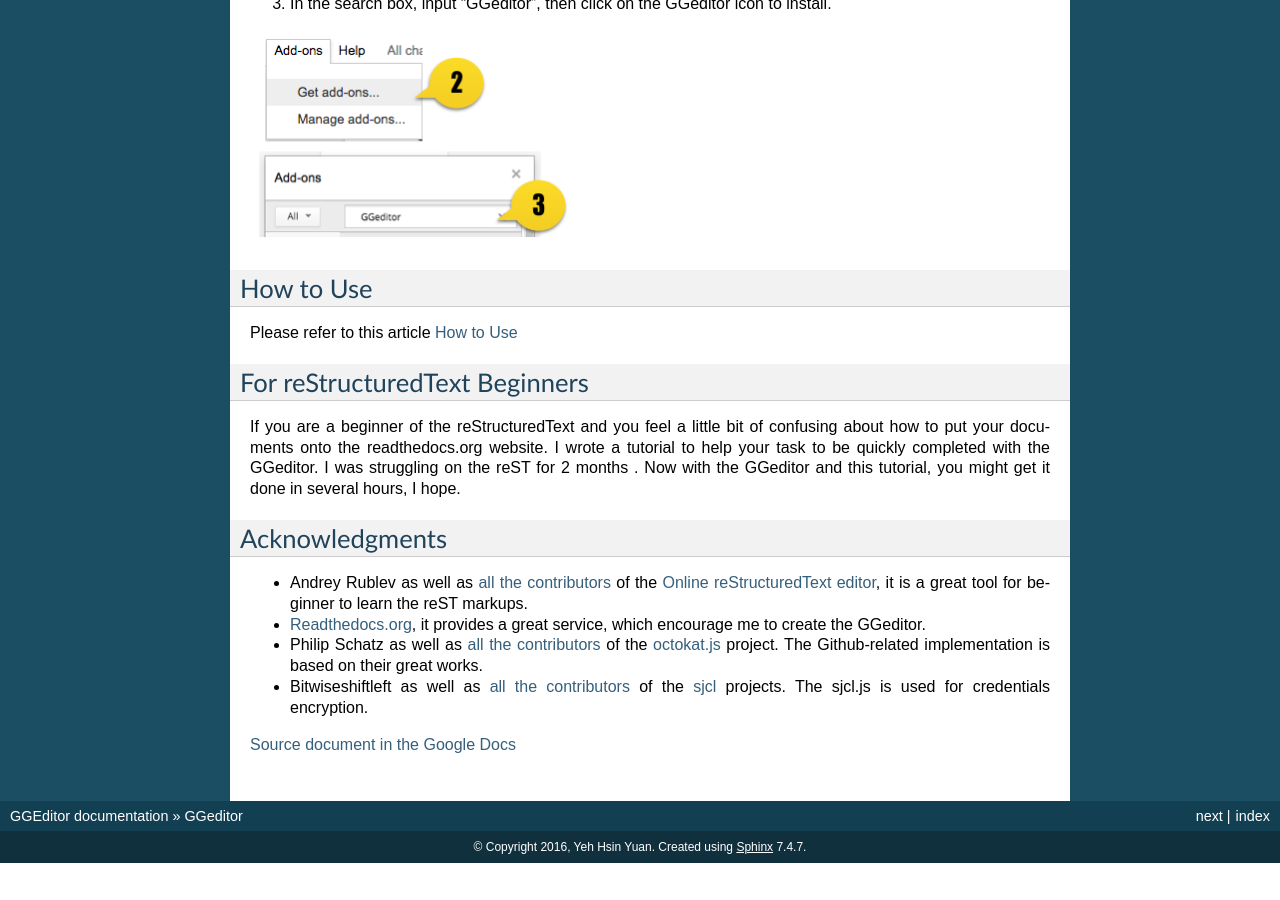
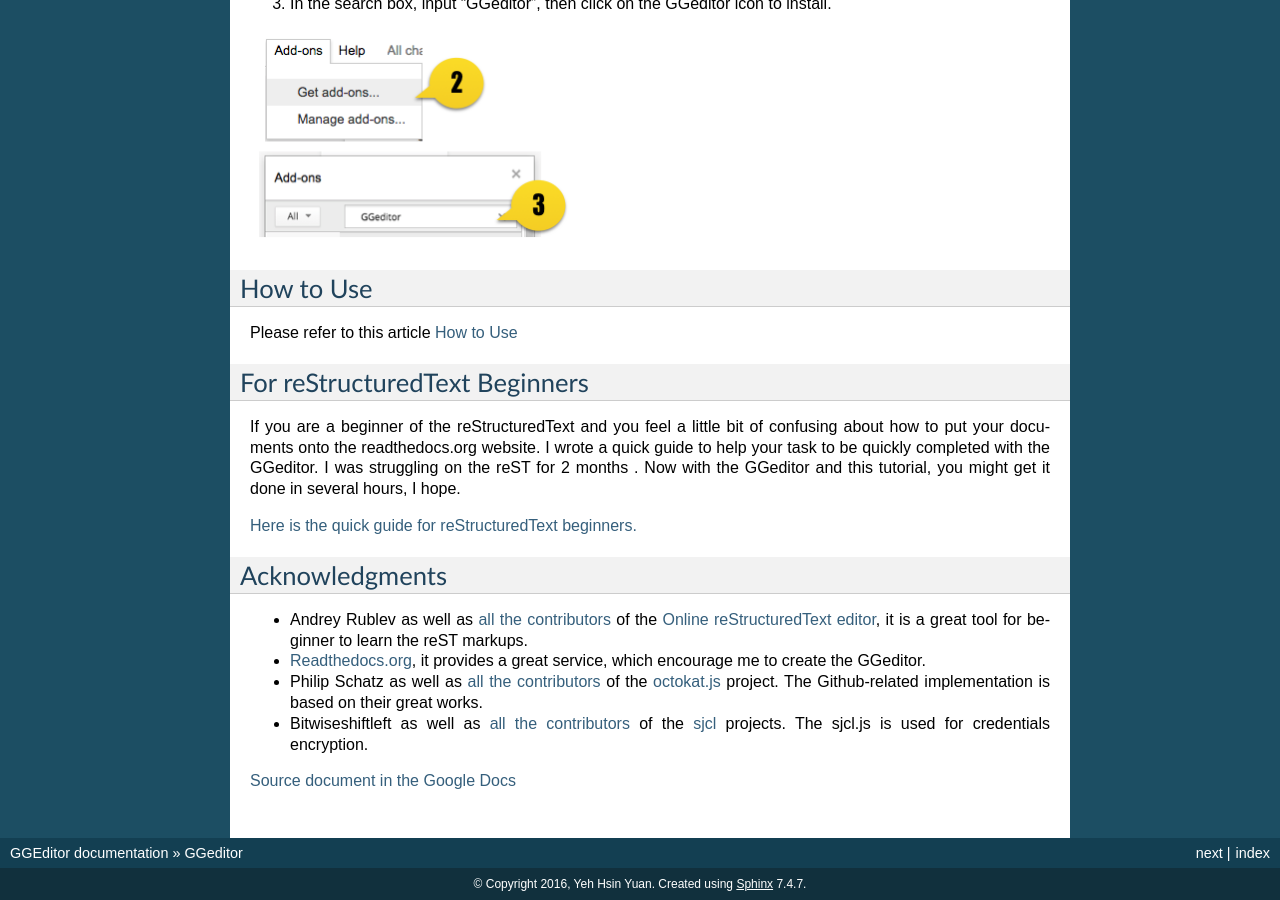
Before and after one commit to iapyeh/GGeditor, a Sphinx documentation site: the page built from docs/index.rst, in a window 1280 px wide and 900 px high, scrolled down 1520 px. Built offline with Sphinx 7.4.7, drawn with Linux system fonts in a browser that asks for light colours; before the commit the page ends 2383 px from its top, so only the background shows below that.

Commit message:
Google Docs reST Editor@2016-11-25 11:12:52

```diff
--- a/docs/index.rst
+++ b/docs/index.rst
@@ -62,7 +62,9 @@
 For reStructuredText Beginners
 ******************************
 
-If you are a beginner of the reStructuredText and you feel a little bit of confusing about how to put your documents onto the readthedocs.org website. I wrote a tutorial to help your task to be quickly completed with the GGeditor. I was struggling on the reST for 2 months . Now with the GGeditor and this tutorial, you might get it done in several hours, I hope.
+If you are a beginner of the reStructuredText and you feel a little bit of confusing about how to put your documents onto the readthedocs.org website. I wrote a quick guide to help your task to be quickly completed with the GGeditor. I was struggling on the reST for 2 months . Now with the GGeditor and this tutorial, you might get it done in several hours, I hope.
+
+\ `Here is the quick guide for reStructuredText beginners.`_\
 
 .. _h7c12a2e595c631221f363d4e55c21:
 
@@ -80,6 +82,7 @@
 .. _`reStructuredText`: https://en.wikipedia.org/wiki/ReStructuredText
 .. _`Read The Docs`: https://readthedocs.org/
 .. _`How to Use`: User%20Guide.html
+.. _`Here is the quick guide for reStructuredText beginners.`: how2Readthedocs.html
 .. _`all the contributors`: https://github.com/bitwiseshiftleft/sjcl/graphs/contributors
 .. _`Online reStructuredText editor`: http://rst.ninjs.org/
 .. _`Readthedocs.org`: https://readthedocs.org
```
